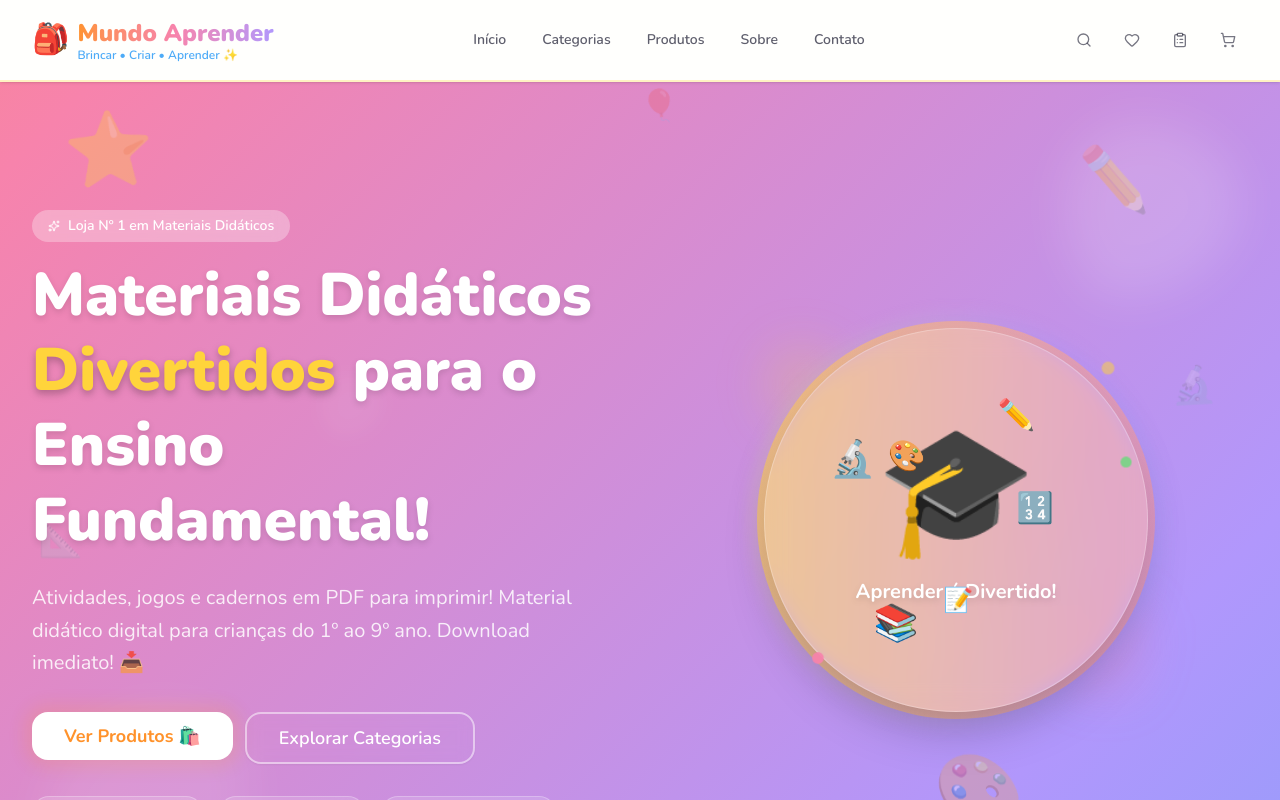
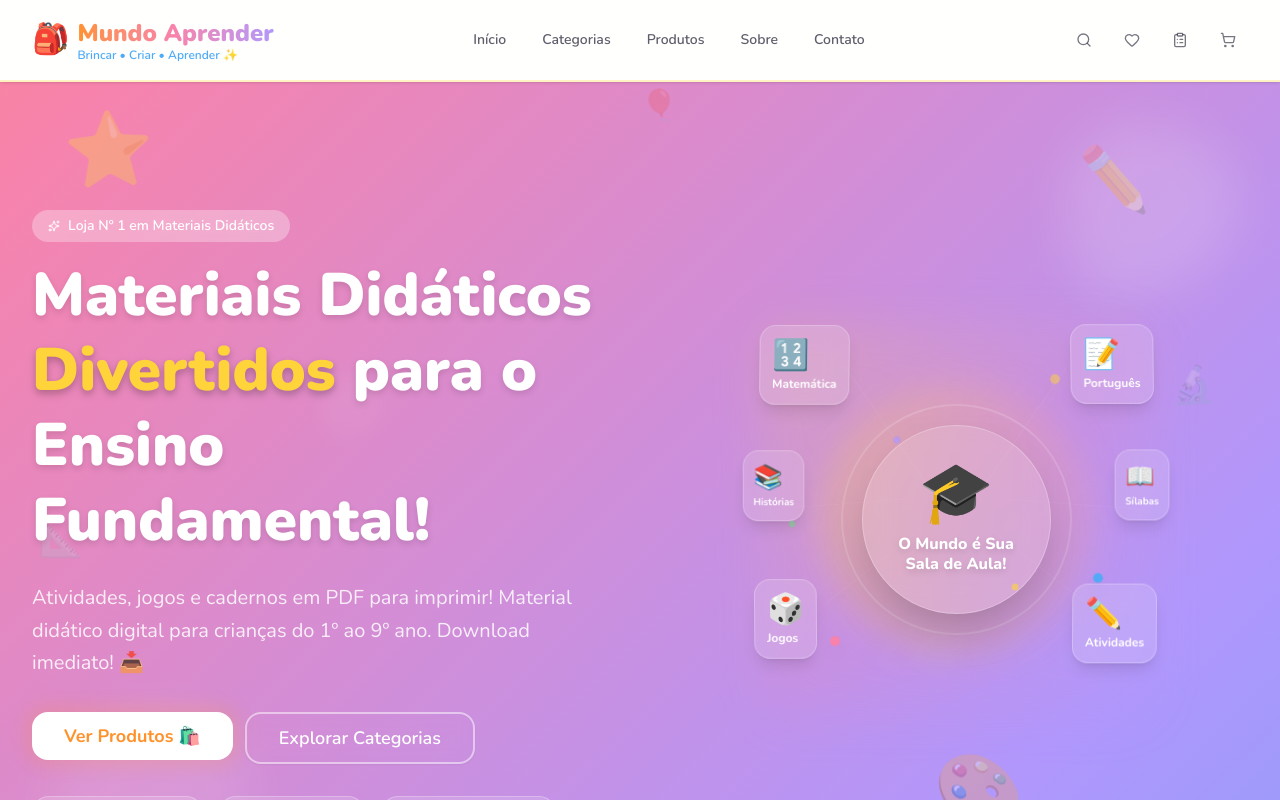
Before and after one commit to MicaelSanPedro/mundo-aprender, a Next.js app: page / in a window 1280 px wide. Shown: the top 800 px of the page. Built offline with nearby package versions, Linux system fonts and the light colour scheme.

Commit message:
feat: hero ilustracao modernizada - portal de conhecimento com cards 3D flutuantes

```diff
--- a/src/app/globals.css
+++ b/src/app/globals.css
@@ -207,6 +207,12 @@
   animation: slide-in-up 0.6s ease-out forwards;
 }
 
+/* Float bounce — gentle up/down float */
+@keyframes float-bounce {
+  0%, 100% { transform: translateY(0px); }
+  50% { transform: translateY(-8px); }
+}
+
 .animate-sparkle {
   animation: sparkle 1.5s ease-in-out infinite;
 }
--- a/src/app/page.tsx
+++ b/src/app/page.tsx
@@ -1352,56 +1352,149 @@ export default function Home() {
               </div>
             </motion.div>
 
-            {/* Illustration area */}
+            {/* Illustration area — Floating Knowledge Portal */}
             <motion.div
               initial={{ opacity: 0, scale: 0.8 }}
               animate={{ opacity: 1, scale: 1 }}
               transition={{ duration: 0.7, delay: 0.2 }}
               className="relative flex items-center justify-center"
             >
-              <div className="relative w-48 h-48 sm:w-64 sm:h-64 md:w-96 md:h-96 mx-auto lg:mx-0">
-                {/* Decorative background blobs */}
-                <div className="absolute top-4 left-0 w-20 h-20 bg-kid-yellow/20 blob-1 blur-xl" />
-                <div className="absolute bottom-4 right-0 w-24 h-24 bg-kid-pink/20 blob-2 blur-xl" />
-
-                {/* Animated gradient ring */}
-                <div className="absolute inset-[-6px] sm:inset-[-10px] md:inset-[-14px] rounded-full bg-gradient-to-r from-kid-yellow via-kid-pink via-kid-purple to-kid-blue opacity-40 blur-sm" style={{ animation: 'gradient-shift 6s ease infinite', backgroundSize: '300% 300%' }} />
-                <div className="absolute inset-[-3px] sm:inset-[-5px] md:inset-[-7px] rounded-full bg-gradient-to-r from-kid-yellow via-kid-pink to-kid-purple opacity-60" style={{ animation: 'gradient-shift 8s ease infinite', backgroundSize: '300% 300%' }} />
-
-                {/* Main circle */}
-                <div className="absolute inset-0 glass rounded-full flex items-center justify-center shadow-2xl">
-                  <div className="text-center">
-                    <span className="text-5xl sm:text-7xl md:text-9xl block animate-bounce-gentle">🎓</span>
-                    <p className="text-white font-bold text-sm sm:text-lg md:text-xl mt-2 sm:mt-4 drop-shadow-md">
-                      Aprender é Divertido!
-                    </p>
+              <div className="relative w-full max-w-[420px] aspect-square mx-auto lg:mx-0">
+
+                {/* Animated gradient mesh background */}
+                <div className="absolute inset-4 rounded-[2rem] bg-gradient-to-br from-kid-yellow/20 via-kid-pink/15 to-kid-purple/20 blur-xl" />
+
+                {/* Central glowing portal */}
+                <div className="absolute inset-0 flex items-center justify-center">
+                  {/* Outer glow rings */}
+                  <div className="absolute w-[65%] h-[65%] rounded-full bg-gradient-to-r from-kid-yellow/30 via-kid-pink/25 to-kid-purple/30 blur-lg" style={{ animation: 'gradient-shift 8s ease infinite', backgroundSize: '300% 300%' }} />
+                  <div className="absolute w-[55%] h-[55%] rounded-full border-2 border-white/15 backdrop-blur-sm" />
+
+                  {/* Inner portal */}
+                  <div className="relative w-[45%] h-[45%] rounded-full glass shadow-2xl flex items-center justify-center">
+                    <div className="text-center px-4">
+                      <span className="text-4xl sm:text-5xl md:text-6xl block" style={{ animation: 'float-bounce 3s ease-in-out infinite' }}>🎓</span>
+                      <p className="text-white font-extrabold text-[10px] sm:text-sm md:text-base mt-1 sm:mt-2 drop-shadow-md leading-tight">
+                        O Mundo é Sua<br />Sala de Aula!
+                      </p>
+                    </div>
                   </div>
                 </div>
 
-                {/* Orbiting emojis - CSS orbit animations */}
-                <div className="absolute inset-0 flex items-center justify-center">
-                  <div className="animate-orbit text-2xl sm:text-3xl md:text-4xl" style={{ animationDelay: '0s' }}>📚</div>
-                </div>
-                <div className="absolute inset-0 flex items-center justify-center">
-                  <div className="animate-orbit text-2xl sm:text-3xl md:text-4xl" style={{ animationDelay: '-5s' }}>🔬</div>
-                </div>
-                <div className="absolute inset-0 flex items-center justify-center">
-                  <div className="animate-orbit-sm text-xl sm:text-2xl md:text-3xl" style={{ animationDelay: '-3s' }}>🎨</div>
-                </div>
-                <div className="absolute inset-0 flex items-center justify-center">
-                  <div className="animate-orbit-sm text-xl sm:text-2xl md:text-3xl" style={{ animationDelay: '-8s' }}>🔢</div>
-                </div>
-                <div className="absolute inset-0 flex items-center justify-center">
-                  <div className="animate-orbit text-xl sm:text-2xl md:text-3xl" style={{ animationDelay: '-10s' }}>✏️</div>
-                </div>
-                <div className="absolute inset-0 flex items-center justify-center">
-                  <div className="animate-orbit-sm text-lg sm:text-xl md:text-2xl" style={{ animationDelay: '-12s' }}>📝</div>
-                </div>
-
-                {/* Small decorative dots */}
-                <div className="absolute top-8 right-8 w-4 h-4 bg-kid-yellow rounded-full animate-sparkle" />
-                <div className="absolute bottom-12 left-12 w-3 h-3 bg-kid-pink rounded-full animate-sparkle" style={{ animationDelay: "0.5s" }} />
-                <div className="absolute top-1/3 right-4 w-3 h-3 bg-kid-green rounded-full animate-sparkle" style={{ animationDelay: "1s" }} />
+                {/* Floating subject cards — 3D perspective */}
+                {/* Card 1: Matemática — top-left */}
+                <motion.div
+                  initial={{ opacity: 0, x: -30, y: -20 }}
+                  animate={{ opacity: 1, x: 0, y: 0 }}
+                  transition={{ delay: 0.5, duration: 0.6, type: "spring" }}
+                  className="absolute top-[2%] left-[2%] sm:top-[5%] sm:left-[3%]"
+                  style={{ perspective: '600px' }}
+                >
+                  <div style={{ animation: 'float-bounce 4s ease-in-out infinite' }}>
+                    <div className="glass rounded-2xl p-2.5 sm:p-3 shadow-lg border border-white/20 hover:scale-110 transition-transform cursor-default" style={{ transform: 'rotateY(-8deg) rotateX(5deg)' }}>
+                      <span className="text-xl sm:text-2xl md:text-3xl">🔢</span>
+                      <p className="text-white font-bold text-[8px] sm:text-[10px] md:text-xs mt-0.5">Matemática</p>
+                    </div>
+                  </div>
+                </motion.div>
+
+                {/* Card 2: Português — top-right */}
+                <motion.div
+                  initial={{ opacity: 0, x: 30, y: -20 }}
+                  animate={{ opacity: 1, x: 0, y: 0 }}
+                  transition={{ delay: 0.7, duration: 0.6, type: "spring" }}
+                  className="absolute top-[2%] right-[2%] sm:top-[5%] sm:right-[3%]"
+                  style={{ perspective: '600px' }}
+                >
+                  <div style={{ animation: 'float-bounce 4.5s ease-in-out infinite', animationDelay: '0.5s' }}>
+                    <div className="glass rounded-2xl p-2.5 sm:p-3 shadow-lg border border-white/20 hover:scale-110 transition-transform cursor-default" style={{ transform: 'rotateY(8deg) rotateX(5deg)' }}>
+                      <span className="text-xl sm:text-2xl md:text-3xl">📝</span>
+                      <p className="text-white font-bold text-[8px] sm:text-[10px] md:text-xs mt-0.5">Português</p>
+                    </div>
+                  </div>
+                </motion.div>
+
+                {/* Card 3: Jogos — bottom-left */}
+                <motion.div
+                  initial={{ opacity: 0, x: -25, y: 25 }}
+                  animate={{ opacity: 1, x: 0, y: 0 }}
+                  transition={{ delay: 0.9, duration: 0.6, type: "spring" }}
+                  className="absolute bottom-[12%] left-[0%] sm:bottom-[15%] sm:left-[2%]"
+                  style={{ perspective: '600px' }}
+                >
+                  <div style={{ animation: 'float-bounce 3.8s ease-in-out infinite', animationDelay: '1s' }}>
+                    <div className="glass rounded-2xl p-2.5 sm:p-3 shadow-lg border border-white/20 hover:scale-110 transition-transform cursor-default" style={{ transform: 'rotateY(-5deg) rotateX(-5deg)' }}>
+                      <span className="text-xl sm:text-2xl md:text-3xl">🎲</span>
+                      <p className="text-white font-bold text-[8px] sm:text-[10px] md:text-xs mt-0.5">Jogos</p>
+                    </div>
+                  </div>
+                </motion.div>
+
+                {/* Card 4: Atividades — bottom-right */}
+                <motion.div
+                  initial={{ opacity: 0, x: 25, y: 25 }}
+                  animate={{ opacity: 1, x: 0, y: 0 }}
+                  transition={{ delay: 1.1, duration: 0.6, type: "spring" }}
+                  className="absolute bottom-[12%] right-[0%] sm:bottom-[15%] sm:right-[2%]"
+                  style={{ perspective: '600px' }}
+                >
+                  <div style={{ animation: 'float-bounce 4.2s ease-in-out infinite', animationDelay: '1.5s' }}>
+                    <div className="glass rounded-2xl p-2.5 sm:p-3 shadow-lg border border-white/20 hover:scale-110 transition-transform cursor-default" style={{ transform: 'rotateY(5deg) rotateX(-5deg)' }}>
+                      <span className="text-xl sm:text-2xl md:text-3xl">✏️</span>
+                      <p className="text-white font-bold text-[8px] sm:text-[10px] md:text-xs mt-0.5">Atividades</p>
+                    </div>
+                  </div>
+                </motion.div>
+
+                {/* Card 5: Histórias — far left */}
+                <motion.div
+                  initial={{ opacity: 0, x: -35 }}
+                  animate={{ opacity: 1, x: 0 }}
+                  transition={{ delay: 1.3, duration: 0.6, type: "spring" }}
+                  className="absolute top-[42%] -translate-y-1/2 left-[-2%] sm:left-[-1%]"
+                  style={{ perspective: '600px' }}
+                >
+                  <div style={{ animation: 'float-bounce 5s ease-in-out infinite', animationDelay: '2s' }}>
+                    <div className="glass rounded-2xl p-2 sm:p-2.5 shadow-lg border border-white/20 hover:scale-110 transition-transform cursor-default" style={{ transform: 'rotateY(-12deg)' }}>
+                      <span className="text-lg sm:text-xl md:text-2xl">📚</span>
+                      <p className="text-white font-bold text-[7px] sm:text-[9px] md:text-[10px] mt-0.5 whitespace-nowrap">Histórias</p>
+                    </div>
+                  </div>
+                </motion.div>
+
+                {/* Card 6: Sílabas — far right */}
+                <motion.div
+                  initial={{ opacity: 0, x: 35 }}
+                  animate={{ opacity: 1, x: 0 }}
+                  transition={{ delay: 1.5, duration: 0.6, type: "spring" }}
+                  className="absolute top-[42%] -translate-y-1/2 right-[-2%] sm:right-[-1%]"
+                  style={{ perspective: '600px' }}
+                >
+                  <div style={{ animation: 'float-bounce 4.8s ease-in-out infinite', animationDelay: '2.5s' }}>
+                    <div className="glass rounded-2xl p-2 sm:p-2.5 shadow-lg border border-white/20 hover:scale-110 transition-transform cursor-default" style={{ transform: 'rotateY(12deg)' }}>
+                      <span className="text-lg sm:text-xl md:text-2xl">📖</span>
+                      <p className="text-white font-bold text-[7px] sm:text-[9px] md:text-[10px] mt-0.5 whitespace-nowrap">Sílabas</p>
+                    </div>
+                  </div>
+                </motion.div>
+
+                {/* Sparkle dots */}
+                <div className="absolute top-[15%] right-[25%] w-3 h-3 bg-kid-yellow rounded-full animate-sparkle shadow-lg shadow-kid-yellow/50" />
+                <div className="absolute bottom-[20%] left-[20%] w-2.5 h-2.5 bg-kid-pink rounded-full animate-sparkle shadow-lg shadow-kid-pink/50" style={{ animationDelay: '0.7s' }} />
+                <div className="absolute top-[50%] left-[10%] w-2 h-2 bg-kid-green rounded-full animate-sparkle shadow-lg shadow-kid-green/50" style={{ animationDelay: '1.3s' }} />
+                <div className="absolute bottom-[35%] right-[15%] w-2.5 h-2.5 bg-kid-blue rounded-full animate-sparkle shadow-lg shadow-kid-blue/50" style={{ animationDelay: '2s' }} />
+                <div className="absolute top-[30%] left-[35%] w-2 h-2 bg-kid-purple rounded-full animate-sparkle shadow-lg shadow-kid-purple/50" style={{ animationDelay: '0.3s' }} />
+                <div className="absolute top-[65%] right-[35%] w-2 h-2 bg-kid-yellow rounded-full animate-sparkle shadow-lg shadow-kid-yellow/50" style={{ animationDelay: '1.7s' }} />
+
+                {/* Constellation lines — connecting dots with SVG */}
+                <svg className="absolute inset-0 w-full h-full pointer-events-none" viewBox="0 0 400 400">
+                  <line x1="95" y1="55" x2="175" y2="170" stroke="white" strokeWidth="0.5" opacity="0.12" />
+                  <line x1="305" y1="55" x2="225" y2="170" stroke="white" strokeWidth="0.5" opacity="0.12" />
+                  <line x1="75" y1="280" x2="165" y2="210" stroke="white" strokeWidth="0.5" opacity="0.1" />
+                  <line x1="325" y1="280" x2="235" y2="210" stroke="white" strokeWidth="0.5" opacity="0.1" />
+                  <line x1="20" y1="190" x2="155" y2="180" stroke="white" strokeWidth="0.5" opacity="0.08" />
+                  <line x1="380" y1="190" x2="245" y2="180" stroke="white" strokeWidth="0.5" opacity="0.08" />
+                </svg>
               </div>
             </motion.div>
           </div>
```
